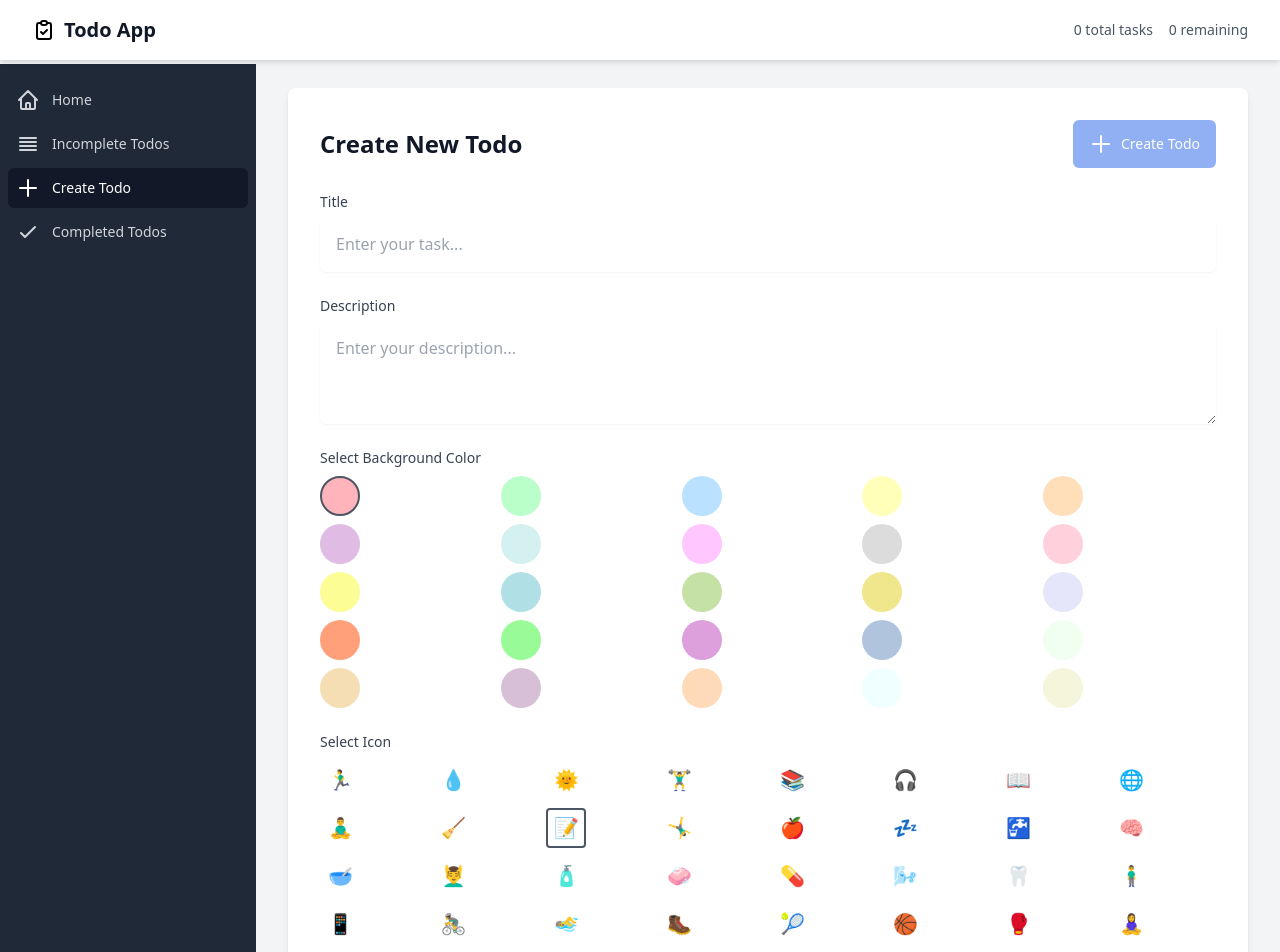
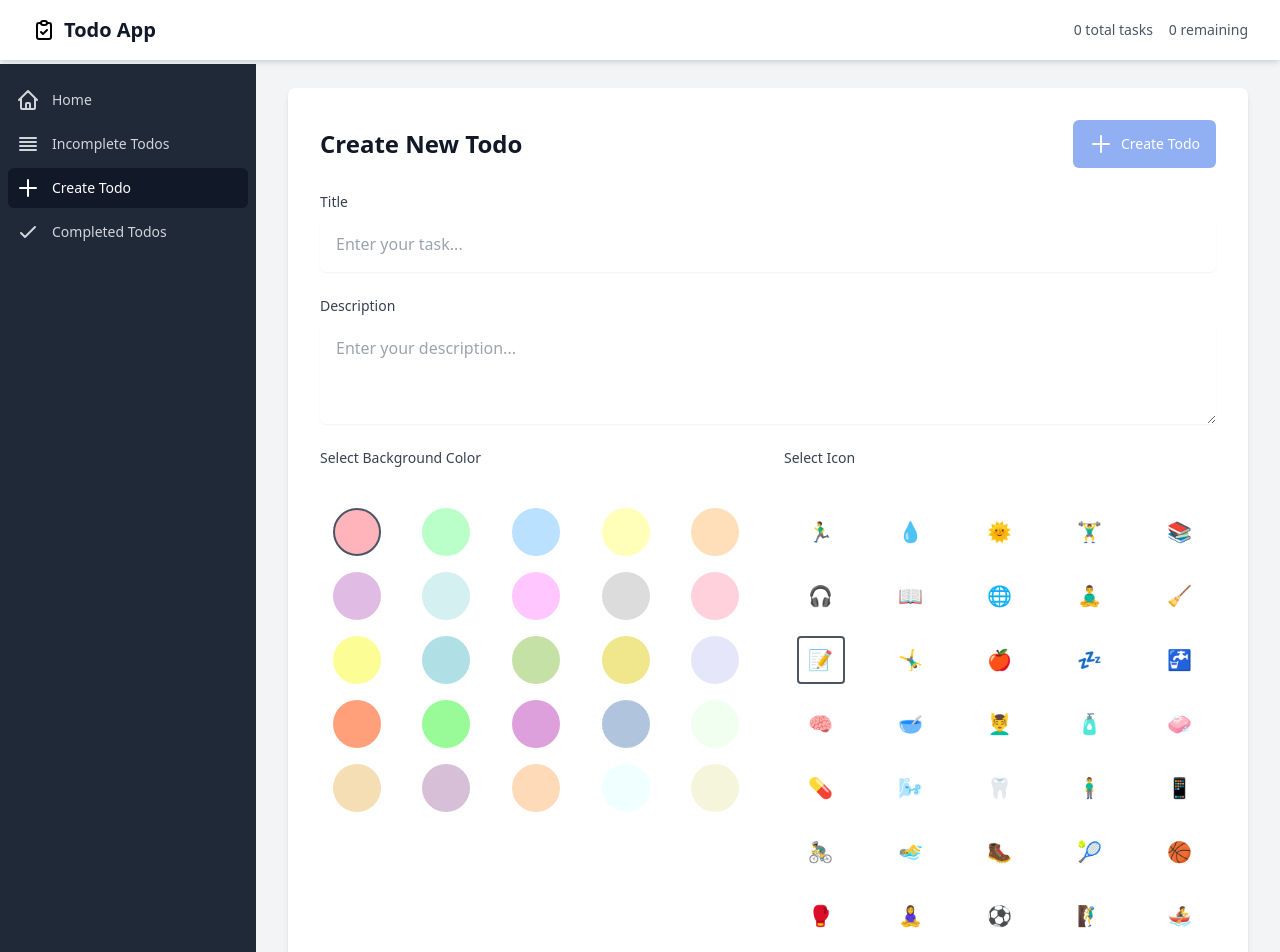
Before and after one commit to harungokcegoz/svelte-assessment, a SvelteKit app: page /todos/create in a window 1280 px wide. Shown: the top 952 px of the page. Built offline with nearby package versions, Linux system fonts and the light colour scheme.

Commit message:
paddings are made consistent and layout of the bgcolors and icons have been refactored

```diff
--- a/src/routes/+page.svelte
+++ b/src/routes/+page.svelte
@@ -7,7 +7,7 @@
 	$: incompleteTodos = totalTodos - completedTodos;
 </script>
 
-<div class="bg-white rounded-lg shadow px-5 py-6 sm:px-6 w-full max-w-7xl mx-auto">
+<div class="bg-white rounded-lg shadow p-8 sm:px-6 w-full max-w-7xl mx-auto">
 	<div class="border-b border-gray-200 pb-5">
 		<h3 class="title-large">Welcome to Todo App</h3>
 		<p class="mt-2 max-w-4xl text-secondary">
--- a/src/routes/todos/completed/+page.svelte
+++ b/src/routes/todos/completed/+page.svelte
@@ -7,7 +7,7 @@
     $: sortedTodos = [...completedTodos].sort((a, b) => b.createdAt.getTime() - a.createdAt.getTime());
 </script>
 
-<div class="bg-white rounded-lg shadow px-5 py-6 sm:px-6">
+<div class="bg-white rounded-lg shadow p-8 sm:px-6">
 	<div class="flex justify-between items-center border-b border-gray-200 pb-5">
         <div class="flex flex-col">
             <h3 class="title-large">Completed Todos</h3>
--- a/src/routes/todos/create/+page.svelte
+++ b/src/routes/todos/create/+page.svelte
@@ -72,14 +72,16 @@
 			></textarea>
 		</div>
 
+		<!-- Color and Icon Selection Container -->
+		<div class="grid grid-cols-1 md:grid-cols-2 gap-8">
 			<!-- Color selection -->
-		<div>
+			<div class="space-y-10">
 				<span id="color-label" class="block label mb-2">Select Background Color</span>
-			<div class="grid grid-cols-5 gap-2" role="radiogroup" aria-labelledby="color-label">
+				<div class="grid grid-cols-5 gap-4 max-w-md mx-auto" role="radiogroup" aria-labelledby="color-label">
 					{#each [...presetPastelColors] as [name, color]}
 						<button
 							type="button"
-						class="w-10 h-10 rounded-full border-2 transition-transform hover:scale-110"
+							class="w-12 h-12 rounded-full border-2 transition-transform hover:scale-110 mx-auto"
 							style="background-color: {color}; border-color: {selectedColor === color ? '#4B5563' : 'transparent'}"
 							on:click={() => (selectedColor = color)}
 							aria-label="Select color {name}"
@@ -90,13 +92,13 @@
 			</div>
 
 			<!-- Icon selection -->
-		<div>
+			<div class="space-y-10">
 				<span id="icon-label" class="block label mb-2">Select Icon</span>
-			<div class="grid grid-cols-8 gap-2" role="radiogroup" aria-labelledby="icon-label">
+				<div class="grid grid-cols-5 gap-4 max-w-md mx-auto" role="radiogroup" aria-labelledby="icon-label">
 					{#each [...presetIcons] as [name, icon]}
 						<button
 							type="button"
-						class="w-10 h-10 flex items-center justify-center rounded border-2 transition-transform hover:scale-110 text-xl"
+							class="w-12 h-12 flex items-center justify-center rounded border-2 transition-transform hover:scale-110 text-xl mx-auto"
 							class:border-gray-600={selectedIcon === icon}
 							class:border-transparent={selectedIcon !== icon}
 							on:click={() => (selectedIcon = icon)}
@@ -106,5 +108,6 @@
 					{/each}
 				</div>
 			</div>
+		</div>
 	</form>
 </div>
```
Lines whose indentation alone changed are shown as unchanged.
